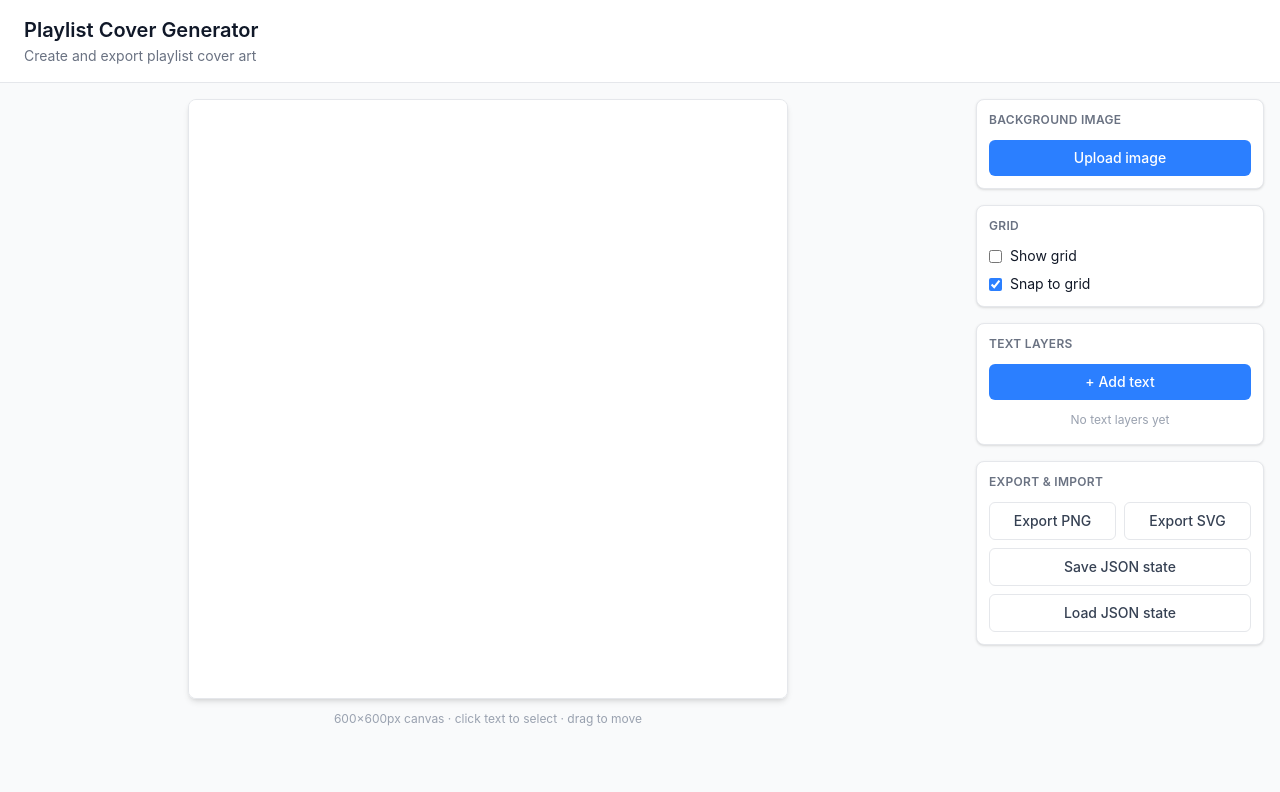
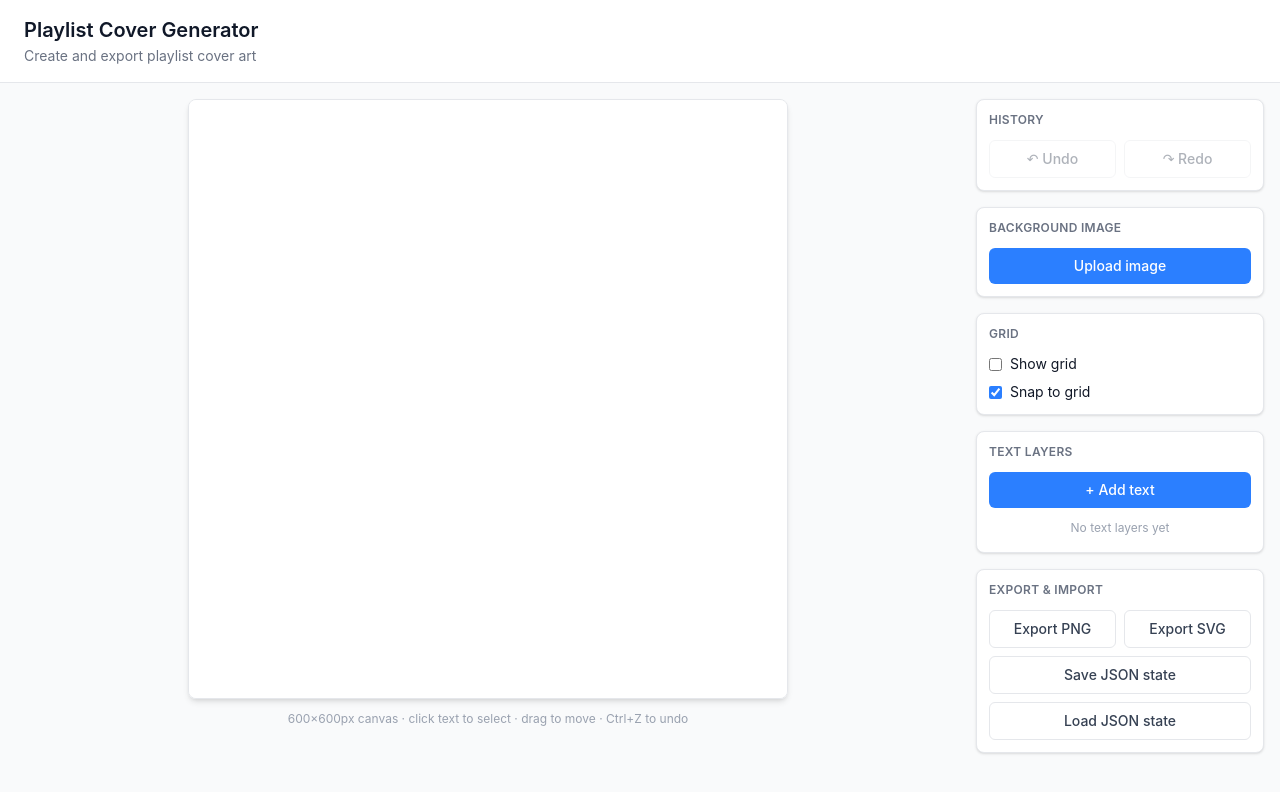
Before and after one commit to davidsneighbour/playlist-cover-generator, a React (Vite) app: page / in a window 1280 px wide. Shown: the top 792 px of the page. Built offline with nearby package versions, Linux system fonts and the light colour scheme.

Commit message:
feat: undo and redo
Signed-off-by: Patrick Kollitsch <davidsneighbourdev+gh@gmail.com>

```diff
--- a/src/components/CoverGenerator.jsx
+++ b/src/components/CoverGenerator.jsx
@@ -19,6 +19,70 @@ let nextId = 1
 function snapValue(value, spacing, enabled) {
   if (!enabled) return value
   return Math.round(value / spacing) * spacing
+}
+
+const HISTORY_LIMIT = 50
+const COALESCE_MS = 600
+
+// Undo/redo history wrapper around a single state object. Discrete edits push a
+// new entry; rapid edits that share a coalesceKey (dragging, typing in a field)
+// collapse into one so a single undo reverts the whole gesture rather than one
+// pixel or one keystroke at a time.
+function useHistoryState(initial) {
+  const [history, setHistory] = useState(() => ({
+    past: [],
+    present: initial,
+    future: [],
+  }))
+  const lastKey = useRef(null)
+  const lastTime = useRef(0)
+
+  const commit = useCallback((patch, coalesceKey = null) => {
+    const now = Date.now()
+    const coalesce =
+      coalesceKey != null &&
+      coalesceKey === lastKey.current &&
+      now - lastTime.current < COALESCE_MS
+    lastKey.current = coalesceKey
+    lastTime.current = now
+    setHistory(h => {
+      const present = typeof patch === 'function' ? patch(h.present) : { ...h.present, ...patch }
+      if (present === h.present) return h
+      if (coalesce) {
+        // Same gesture continuing: replace present, keep the existing checkpoint.
+        return { past: h.past, present, future: [] }
+      }
+      const past = h.past.length >= HISTORY_LIMIT ? h.past.slice(1) : h.past
+      return { past: [...past, h.present], present, future: [] }
+    })
+  }, [])
+
+  const undo = useCallback(() => {
+    lastKey.current = null
+    setHistory(h => {
+      if (h.past.length === 0) return h
+      const present = h.past[h.past.length - 1]
+      return { past: h.past.slice(0, -1), present, future: [h.present, ...h.future] }
+    })
+  }, [])
+
+  const redo = useCallback(() => {
+    lastKey.current = null
+    setHistory(h => {
+      if (h.future.length === 0) return h
+      const present = h.future[0]
+      return { past: [...h.past, h.present], present, future: h.future.slice(1) }
+    })
+  }, [])
+
+  return {
+    state: history.present,
+    canUndo: history.past.length > 0,
+    canRedo: history.future.length > 0,
+    commit,
+    undo,
+    redo,
+  }
 }
 
 function GridOverlay({ grid, size }) {
@@ -197,10 +261,11 @@ function SVGCanvas({ state, selectedTextId, onSelectText, onDragText, displaySiz
 }
 
 export default function CoverGenerator({ initialState, onStateChange, className = '' }) {
-  const [state, setState] = useState(() => ({
+  const { state, canUndo, canRedo, commit, undo, redo } = useHistoryState({
     ...DEFAULT_STATE,
     ...initialState,
-  }))
+  })
+  const update = commit
   const [selectedTextId, setSelectedTextId] = useState(null)
   const [displaySize, setDisplaySize] = useState(CANVAS_SIZE)
   const containerRef = useRef(null)
@@ -218,13 +283,42 @@ export default function CoverGenerator({ initialState, onStateChange, className
     return () => obs.disconnect()
   }, [])
 
-  const update = useCallback((patch) => {
-    setState(prev => {
-      const next = typeof patch === 'function' ? patch(prev) : { ...prev, ...patch }
-      onStateChange?.(next)
-      return next
-    })
-  }, [onStateChange])
+  // Notify the host of state changes, skipping the initial mount.
+  const mounted = useRef(false)
+  useEffect(() => {
+    if (!mounted.current) {
+      mounted.current = true
+      return
+    }
+    onStateChange?.(state)
+  }, [state, onStateChange])
+
+  // Drop a selection that no longer exists (e.g. after an undo removes its text).
+  useEffect(() => {
+    if (selectedTextId != null && !state.texts.some(t => t.id === selectedTextId)) {
+      setSelectedTextId(null)
+    }
+  }, [state.texts, selectedTextId])
+
+  // Keyboard shortcuts: Cmd/Ctrl+Z to undo, +Shift (or Ctrl+Y) to redo.
+  // Ignored while typing in a field so native text undo still works there.
+  useEffect(() => {
+    const onKey = (e) => {
+      const tag = e.target.tagName
+      if (tag === 'INPUT' || tag === 'TEXTAREA' || tag === 'SELECT' || e.target.isContentEditable) return
+      if (!(e.ctrlKey || e.metaKey)) return
+      const key = e.key.toLowerCase()
+      if (key === 'z' && !e.shiftKey) {
+        e.preventDefault()
+        undo()
+      } else if ((key === 'z' && e.shiftKey) || key === 'y') {
+        e.preventDefault()
+        redo()
+      }
+    }
+    window.addEventListener('keydown', onKey)
+    return () => window.removeEventListener('keydown', onKey)
+  }, [undo, redo])
 
   // Image upload
   const handleImageUpload = useCallback((e) => {
@@ -259,11 +353,11 @@ export default function CoverGenerator({ initialState, onStateChange, className
     setSelectedTextId(id)
   }, [update])
 
-  const updateText = useCallback((id, patch) => {
+  const updateText = useCallback((id, patch, coalesceKey) => {
     update(prev => ({
       ...prev,
       texts: prev.texts.map(t => t.id === id ? { ...t, ...patch } : t)
-    }))
+    }), coalesceKey)
   }, [update])
 
   const deleteText = useCallback((id) => {
@@ -275,12 +369,12 @@ export default function CoverGenerator({ initialState, onStateChange, className
     update(prev => ({
       ...prev,
       texts: prev.texts.map(t => t.id === id ? { ...t, x, y } : t)
-    }))
+    }), `drag-${id}`)
   }, [update])
 
   // Grid
-  const updateGrid = useCallback((patch) => {
-    update(prev => ({ ...prev, grid: { ...prev.grid, ...patch } }))
+  const updateGrid = useCallback((patch, coalesceKey) => {
+    update(prev => ({ ...prev, grid: { ...prev.grid, ...patch } }), coalesceKey)
   }, [update])
 
   // Export PNG
@@ -358,7 +452,7 @@ export default function CoverGenerator({ initialState, onStateChange, className
     reader.onload = (ev) => {
       try {
         const imported = JSON.parse(ev.target.result)
-        setState(prev => ({
+        update(prev => ({
           ...DEFAULT_STATE,
           ...imported,
           backgroundImageData: prev.backgroundImageData,
@@ -370,7 +464,7 @@ export default function CoverGenerator({ initialState, onStateChange, className
     }
     reader.readAsText(file)
     e.target.value = ''
-  }, [])
+  }, [update])
 
   const selectedText = state.texts.find(t => t.id === selectedTextId)
 
@@ -391,11 +485,33 @@ export default function CoverGenerator({ initialState, onStateChange, className
             displaySize={displaySize}
           />
         </div>
-        <p className="text-xs text-gray-400">{CANVAS_SIZE}×{CANVAS_SIZE}px canvas · click text to select · drag to move</p>
+        <p className="text-xs text-gray-400">{CANVAS_SIZE}×{CANVAS_SIZE}px canvas · click text to select · drag to move · Ctrl+Z to undo</p>
       </div>
 
       {/* Controls */}
       <div className="w-full lg:w-72 flex flex-col gap-4">
+
+        {/* History */}
+        <Section title="History">
+          <div className="grid grid-cols-2 gap-2">
+            <button
+              className="btn-secondary text-sm disabled:opacity-40 disabled:cursor-not-allowed"
+              onClick={undo}
+              disabled={!canUndo}
+              title="Undo (Ctrl+Z)"
+            >
+              ↶ Undo
+            </button>
+            <button
+              className="btn-secondary text-sm disabled:opacity-40 disabled:cursor-not-allowed"
+              onClick={redo}
+              disabled={!canRedo}
+              title="Redo (Ctrl+Shift+Z)"
+            >
+              ↷ Redo
+            </button>
+          </div>
+        </Section>
 
         {/* Background Image */}
         <Section title="Background Image">
@@ -420,8 +536,8 @@ export default function CoverGenerator({ initialState, onStateChange, className
           </label>
           {state.grid.enabled && (
             <>
-              <NumberInput label="Spacing (px)" value={state.grid.spacing} min={5} max={100} onChange={v => updateGrid({ spacing: v })} />
-              <NumberInput label="Major line every N" value={state.grid.majorEvery} min={0} max={20} onChange={v => updateGrid({ majorEvery: v })} hint="0 = off" />
+              <NumberInput label="Spacing (px)" value={state.grid.spacing} min={5} max={100} onChange={v => updateGrid({ spacing: v }, 'grid-spacing')} />
+              <NumberInput label="Major line every N" value={state.grid.majorEvery} min={0} max={20} onChange={v => updateGrid({ majorEvery: v }, 'grid-major')} hint="0 = off" />
             </>
           )}
         </Section>
@@ -453,7 +569,7 @@ export default function CoverGenerator({ initialState, onStateChange, className
             <input
               className="input w-full"
               value={selectedText.content}
-              onChange={e => updateText(selectedText.id, { content: e.target.value })}
+              onChange={e => updateText(selectedText.id, { content: e.target.value }, `content-${selectedText.id}`)}
             />
 
             <div className="grid grid-cols-2 gap-2 mt-2">
@@ -474,7 +590,7 @@ export default function CoverGenerator({ initialState, onStateChange, className
                   className="input w-full"
                   value={selectedText.fontSize}
                   min={8} max={200}
-                  onChange={e => updateText(selectedText.id, { fontSize: Number(e.target.value) })}
+                  onChange={e => updateText(selectedText.id, { fontSize: Number(e.target.value) }, `size-${selectedText.id}`)}
                 />
               </div>
             </div>
@@ -486,7 +602,7 @@ export default function CoverGenerator({ initialState, onStateChange, className
                   type="color"
                   className="w-full h-8 rounded border border-gray-200 cursor-pointer"
                   value={selectedText.color}
-                  onChange={e => updateText(selectedText.id, { color: e.target.value })}
+                  onChange={e => updateText(selectedText.id, { color: e.target.value }, `color-${selectedText.id}`)}
                 />
               </div>
               <div>
@@ -515,8 +631,8 @@ export default function CoverGenerator({ initialState, onStateChange, className
             </div>
 
             <div className="grid grid-cols-2 gap-2 mt-2">
-              <NumberInput label="X position" value={selectedText.x} min={0} max={CANVAS_SIZE} onChange={v => updateText(selectedText.id, { x: v })} />
-              <NumberInput label="Y position" value={selectedText.y} min={0} max={CANVAS_SIZE} onChange={v => updateText(selectedText.id, { y: v })} />
+              <NumberInput label="X position" value={selectedText.x} min={0} max={CANVAS_SIZE} onChange={v => updateText(selectedText.id, { x: v }, `x-${selectedText.id}`)} />
+              <NumberInput label="Y position" value={selectedText.y} min={0} max={CANVAS_SIZE} onChange={v => updateText(selectedText.id, { y: v }, `y-${selectedText.id}`)} />
             </div>
           </Section>
         )}
```
Also changed, not shown: .claude/settings.json, 5 other files (tests, documents, lock files or other folders).
